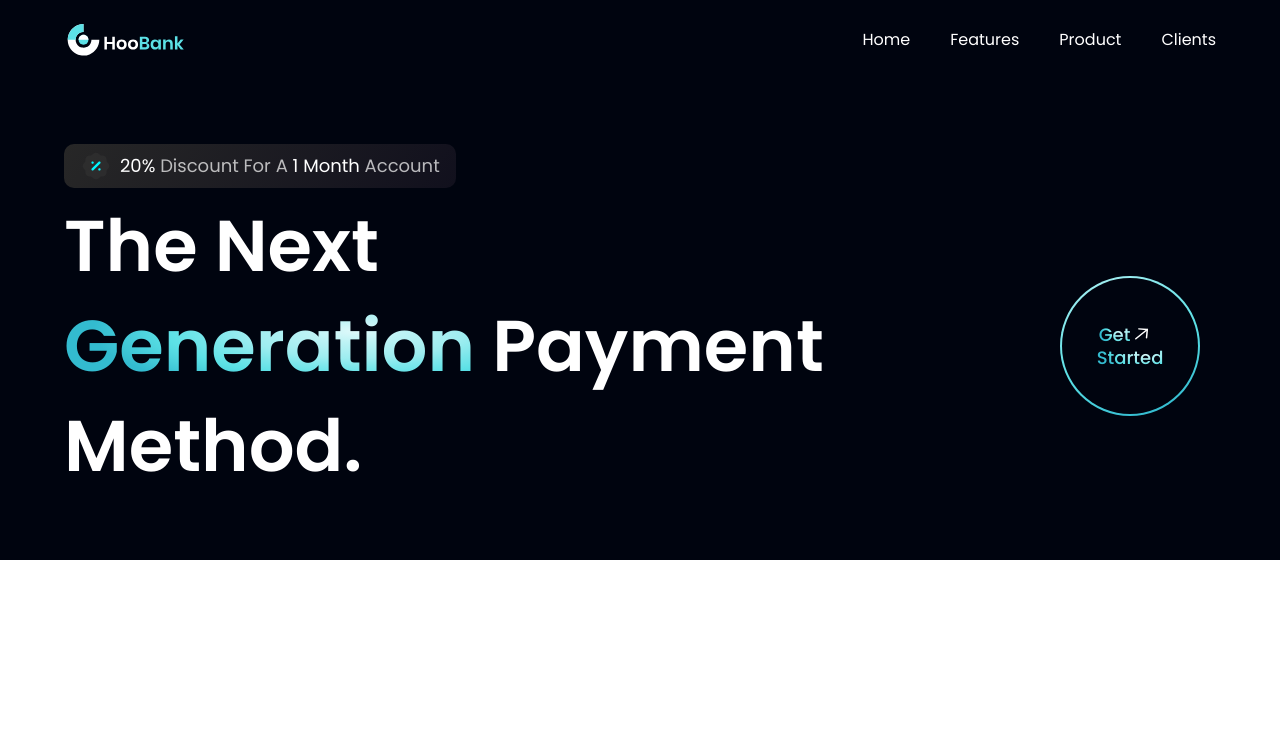
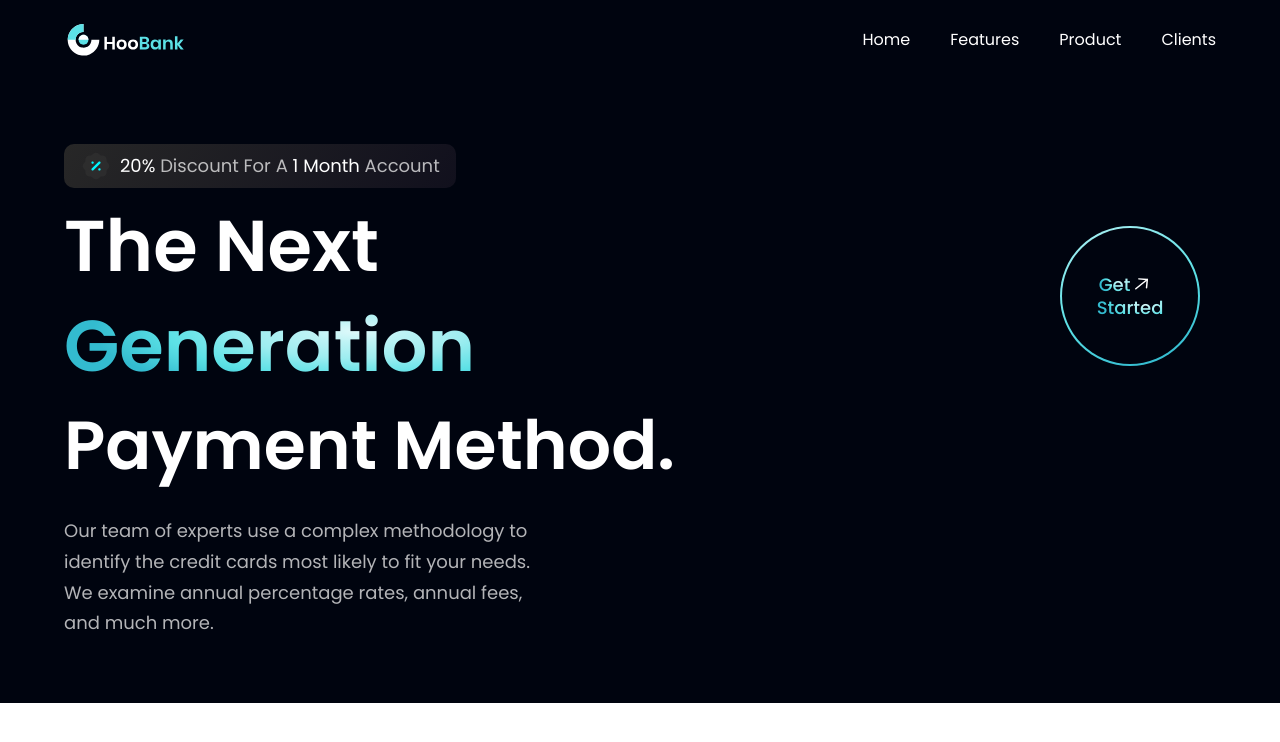
Before and after one commit to uralaleksandr/Banking_App-React-Vite-TailwindCSS, a React (Vite) app: page / in a window 1280 px wide. Shown: the top 742 px of the page. Built offline with nearby package versions, Linux system fonts and the light colour scheme.

Commit message:
feat: added hero component main paragraph

```diff
--- a/src/components/Hero.jsx
+++ b/src/components/Hero.jsx
@@ -17,12 +17,21 @@ const Hero = () => (
       <div className="flex flex-row justify-between items-center w-full">
         <h1 className="flex-1 font-poppins font-semibold ss:text-[72px] text-[52px] text-white ss:leading-[100px] leading-[75px]">
           The Next <br className="sm:block hidden" />{" "}
-          <span className="text-gradient">Generation</span> Payment Method.
+          <span className="text-gradient">Generation</span>
         </h1>
         <div className="ss:flex hidden md:mr-4 mr-0">
           <GetStarted />
         </div>
       </div>
+
+      <h1 className="font-poppins font-semibold ss:text-[68px] text-[52px] text-white ss:leading-[100px] leading-[75px] w-full">
+        Payment Method.
+      </h1>
+      <p className={`${styles.paragraph} max-w-[470px] mt-5 `}>
+        Our team of experts use a complex methodology to identify the credit
+        cards most likely to fit your needs. We examine annual percentage rates,
+        annual fees, and much more.
+      </p>
     </div>
   </section>
 );
```
